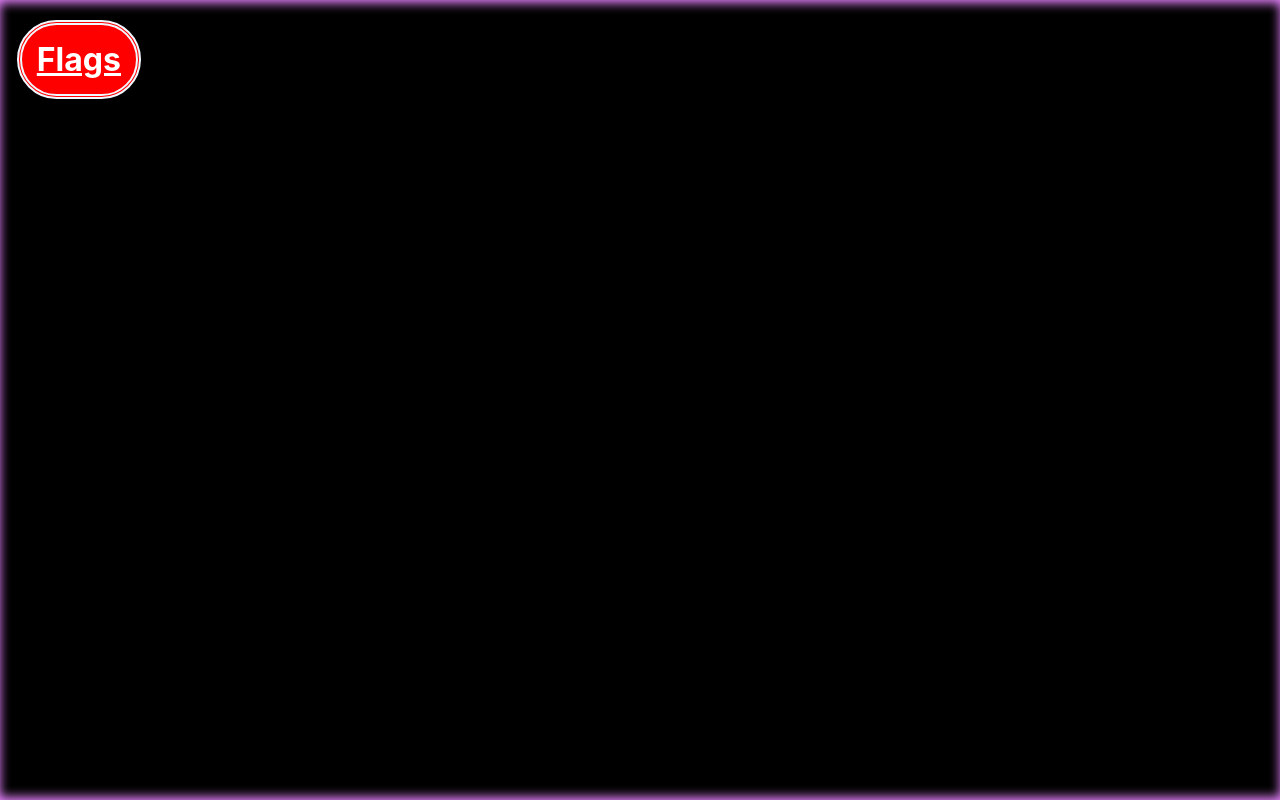
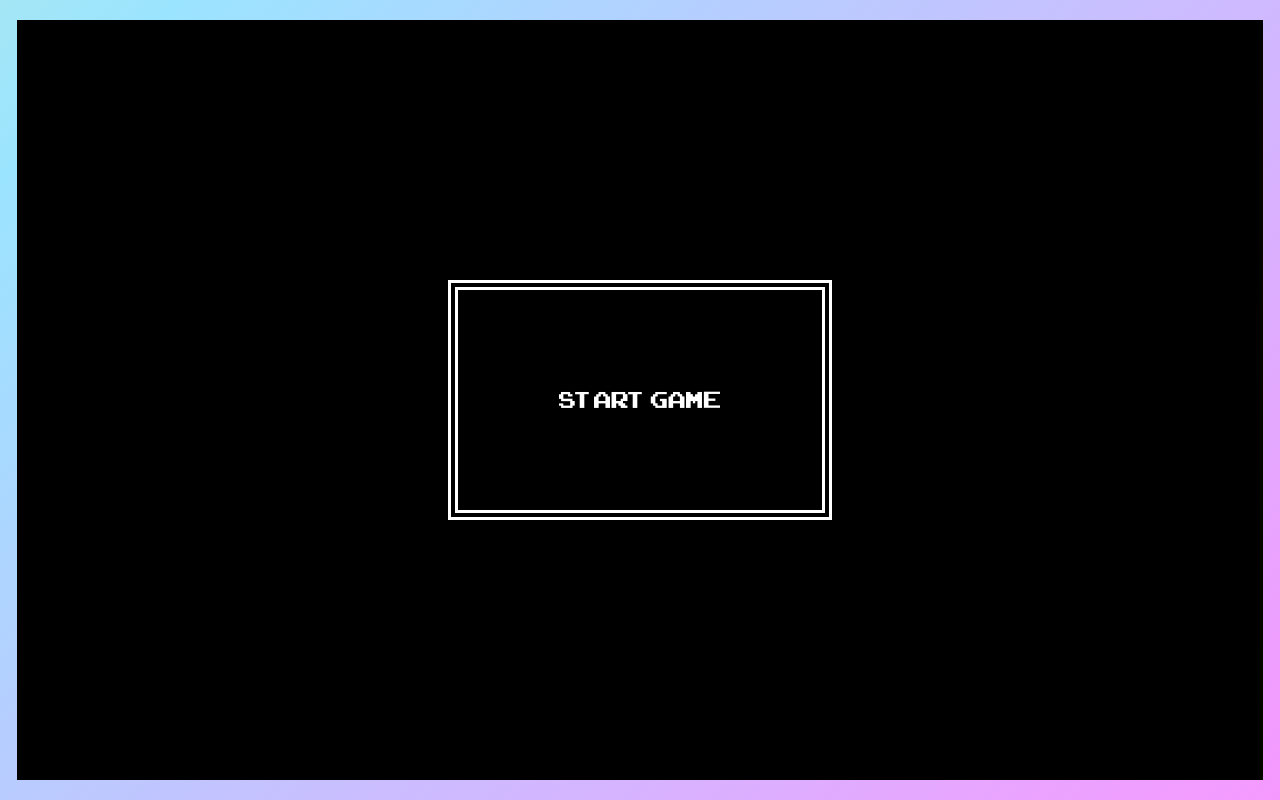
Before and after one commit to JulzDave/fidget-squares, a React (Create React App) app: page / in a window 1280 px wide. Built offline with nearby package versions, Linux system fonts and the light colour scheme.

Commit message:
Added start-screen

```diff
--- a/src/App.js
+++ b/src/App.js
@@ -3,11 +3,17 @@ import Wrapper from './components/Wrapper';
 import useWindowDimensions from './components/GetWindowDimentions';
 import styled from 'styled-components';
 import { DEDICATED_VIEWPORT } from './constants/css-metrics';
+import { useState } from 'react';
+import ARCADE_CLASSIC_FONT from "./assets/fonts/ARCADECLASSIC.TTF";
 
 const AppWrapper = styled.div`
 	width: ${DEDICATED_VIEWPORT + DEDICATED_VIEWPORT * 0.025}vw;
 	height: ${DEDICATED_VIEWPORT}vh;
-	box-shadow: 0px 0px 10px 17px;
+	background-color: black;
+	display: flex;
+	justify-content: center;
+	align-items: center;
+	/* box-shadow: 0px 0px 10px 17px; */
 `;
 const AppWrapperWrapper = styled.div`
 	display: flex;
@@ -43,29 +49,63 @@ body {
 } */
 `;
 
+const GameMenu = styled.div`
+@font-face {
+        font-family: 'Arcade Classic';
+        src: url(${ARCADE_CLASSIC_FONT}) format('truetype');
+        font-style: normal;
+    }
+font-family: 'Arcade Classic';
+font-size: 2rem;
+
+width: 30vw;
+height: 30vh;
+background-color: black;
+border: 10px double white;
+display:flex;
+justify-content: center;
+align-items: center;
+cursor: pointer;
+
+
+color: white;
+&:hover{
+	color: yellow;
+}
+`
 const BackgroundAnimation = styled.div`
 	position: absolute;
 	width: 100%;
 	height: 100%;
 	z-index: -1000;
-	background-color: #2ecc71;
-	animation: hue 5s linear 0s infinite reverse;
+	background: linear-gradient(-45deg, #9bffb4, #ff92ff, #9be4ff, #fffd8e, red);
+	background-size: 400% 400%;
+	animation: hue 5s ease infinite;
 
 	@keyframes hue {
-		to {
-			filter: hue-rotate(1turn);
-		}
+	0% {
+		background-position: 0% 50%;
+	}
+	50% {
+		background-position: 100% 50%;
+	}
+	100% {
+		background-position: 0% 50%;
+		/* filter: hue-rotate(1turn); */
+	}
 	}
 `;
 
 function App() {
 	const { height, width } = useWindowDimensions();
-
+	const [startGame, setStartGame] = useState(false)
 	return (
 		<AppWrapperWrapper>
 			<BackgroundAnimation />
 			<AppWrapper>
-				<Wrapper dimentions={{ height, width }}></Wrapper>;
+				{startGame ?
+					<Wrapper dimentions={{ height, width }}></Wrapper>
+					: <GameMenu><p onClick={() => setStartGame(!startGame)}>Start Game</p></GameMenu>}
 			</AppWrapper>
 		</AppWrapperWrapper>
 	);
--- a/src/components/Wrapper.js
+++ b/src/components/Wrapper.js
@@ -81,8 +81,8 @@ const Wrapper = props => {
 	const height = props.dimentions.height;
 	const width = props.dimentions.width;
 	console.log({
-		height: Math.floor(height * 0.0205),
-		width: Math.floor(width * 0.027)
+		height: Math.floor(height / SQUARE_WIDTH),
+		width: Math.floor(width / SQUARE_WIDTH)
 	});
 	return (
 		<WrapperStyle className="wrapper" dimentions={props.dimentions}>
--- a/src/components/cube.js
+++ b/src/components/cube.js
@@ -1,9 +1,6 @@
 // import { useState } from 'react';
 import styled from 'styled-components';
-import { SQUARE_WIDTH } from '../constants/css-metrics';
-
-const ANIMATION_SPEED = 1500;
-const ANIMATION_LINGER = ANIMATION_SPEED + 20;
+import { ANIMATION_LINGER, ANIMATION_SPEED, SQUARE_WIDTH } from '../constants/css-metrics';
 
 const shuffle = array => {
 	var currentIndex = array.length,
@@ -34,6 +31,9 @@ const CubeStyle = styled.span`
 	cursor: pointer;
 	text-align: center;
 	user-select: none;
+	display: flex;
+	justify-content: center;
+	align-items: center;
 	/* transition: background-color ease-out ${ANIMATION_SPEED}ms; */
 	@keyframes fadeOut {
 		0% {
```
Also changed, not shown: src/App.css (line endings or trailing spaces), src/assets/fonts/ARCADECLASSIC.TTF (added), 1 other file (tests, documents, lock files or other folders).
